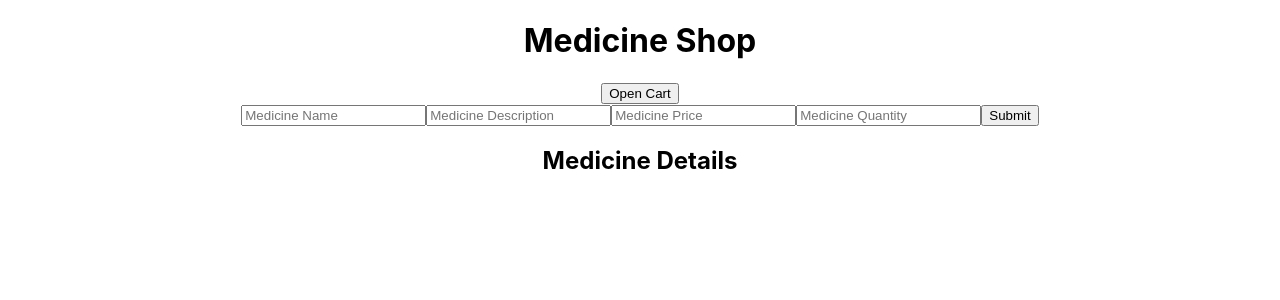
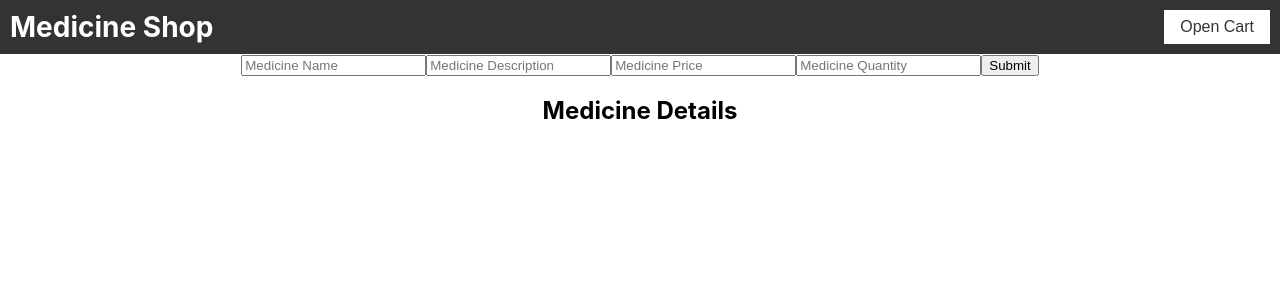
Before and after one commit to harisaini778/Medical_Shop, a React (Create React App) app: page / in a window 1280 px wide. Shown: the top 300 px of the page. Built offline with nearby package versions, Linux system fonts and the light colour scheme.

Commit message:
Added style sheet to the Header component

```diff
--- /dev/null
+++ b/src/components/Header.css
@@ -0,0 +1,60 @@
+/* Header.css */
+
+.header {
+  display: flex;
+  justify-content: space-between;
+  align-items: center;
+  padding: 10px;
+  background-color: #333;
+  color: #fff;
+}
+
+.header__title {
+  margin: 0;
+  font-size: 24px;
+}
+
+.header__cart-button {
+  padding: 8px 16px;
+  font-size: 16px;
+  background-color: #fff;
+  color: #333;
+  border: none;
+  cursor: pointer;
+}
+
+/* Media queries for responsive design */
+
+/* Small devices (phones) */
+@media (max-width: 575px) {
+  .header {
+    flex-direction: column;
+    align-items: flex-start;
+  }
+
+  .header__cart-button {
+    margin-top: 10px;
+  }
+}
+
+/* Medium devices (tablets) */
+@media (min-width: 576px) and (max-width: 991px) {
+  .header__title {
+    font-size: 26px;
+  }
+
+  .header__cart-button {
+    margin-left: 10px;
+  }
+}
+
+/* Large devices (laptops, desktops) */
+@media (min-width: 992px) {
+  .header__title {
+    font-size: 28px;
+  }
+
+  .header__cart-button {
+    margin-left: 10px;
+  }
+}
--- a/src/components/Header.js
+++ b/src/components/Header.js
@@ -1,14 +1,17 @@
 import React, { useContext } from 'react';
 import { MedicineContext } from './MedicineContextProvider';
 import Cart from './Cart';
+import "./Header.css";
 
 const Header = () => {
   const { isCartOpen, toggleCart } = useContext(MedicineContext);
 
   return (
-    <header>
-      <h1>Medicine Shop</h1>
-      <button onClick={toggleCart}>{isCartOpen ? 'Close Cart' : 'Open Cart'}</button>
+    <header className="header">
+      <h1 className="header__title">Medicine Shop</h1>
+      <button className="header__cart-button" onClick={toggleCart}>
+        {isCartOpen ? 'Close Cart' : 'Open Cart'}
+      </button>
       {isCartOpen && <Cart />}
     </header>
   );
```
